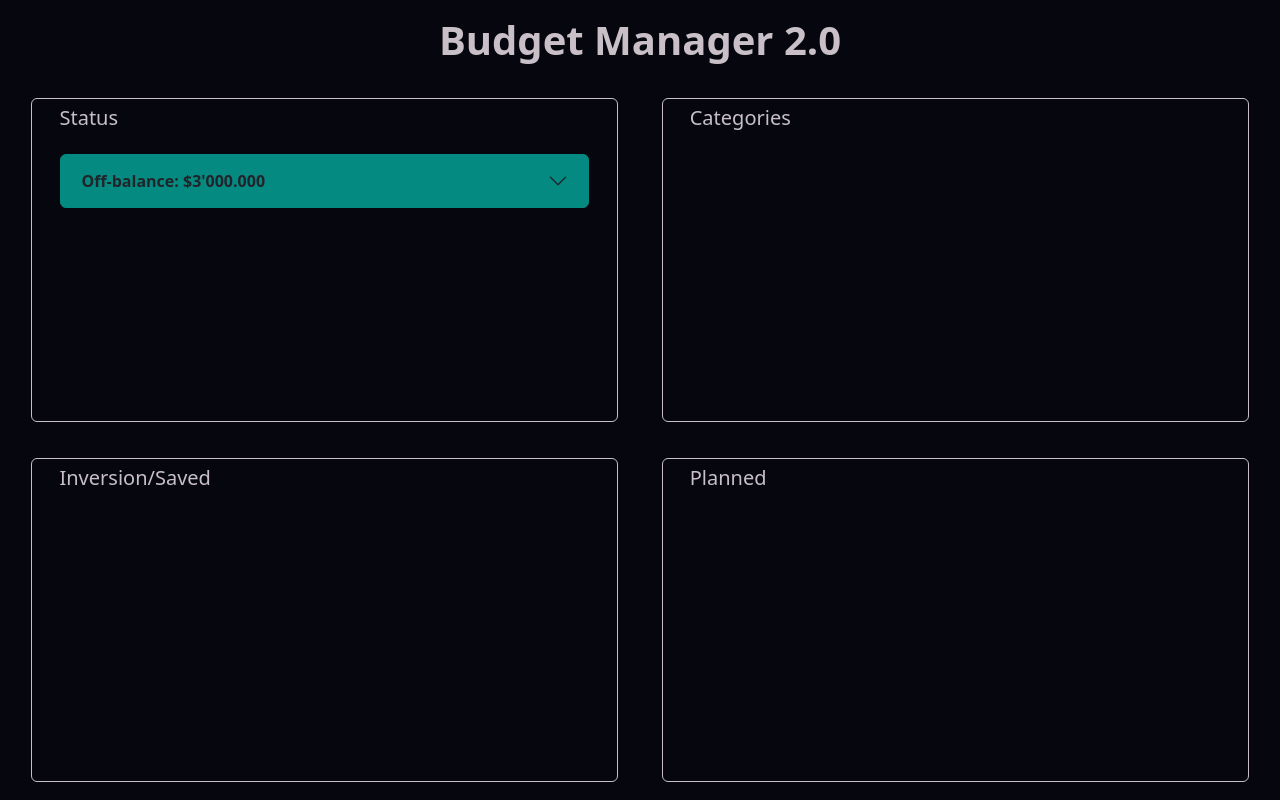
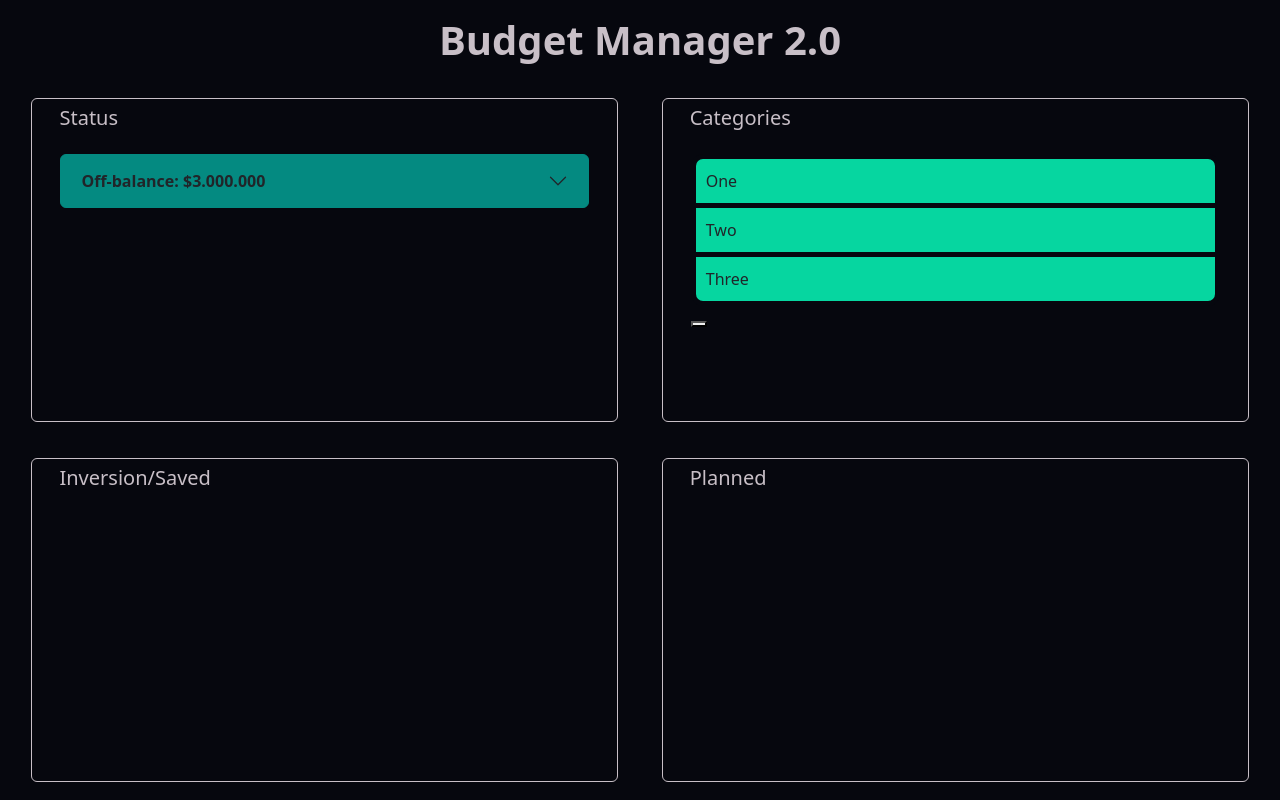
Before and after one commit to pipeotal89/budget-manager, a React (Vite) app: page /1 in a window 1280 px wide. Built offline with nearby package versions, Linux system fonts and the light colour scheme.

Commit message:
Completed table functionality

```diff
--- a/package.json
+++ b/package.json
@@ -12,7 +12,10 @@
   "dependencies": {
     "bootstrap": "^5.3.3",
     "react-bootstrap": "^2.10.4",
+    "react-currency-input-field": "^3.8.0",
     "react-dom": "^18.3.1",
+    "react-icons": "^5.3.0",
+    "react-number-format": "^5.4.0",
     "sass": "^1.77.8"
   },
   "devDependencies": {
--- a/src/App.scss
+++ b/src/App.scss
@@ -6,4 +6,9 @@ $accordion-border-color: #048A81;
 $table-bg: #048A81;
 $table-border-color: #048A81;
 
+$list-group-bg: #06D6A0;
+$list-group-border-color: #06070E;
+$list-group-border-width: 5px;
+$list-group-border-radius: 12px;
+
 @import '../node_modules/bootstrap/scss/bootstrap.scss';
--- a/src/App.tsx
+++ b/src/App.tsx
@@ -1,5 +1,7 @@
 import BudgetCard from "./components/BudgetCard/BudgetCard";
 import BudgetStatus from "./components/BudgetStatus/BudgetStatus";
+import BudgetCategoriesList from "./components/BudgetCategoriesList/BudgetCategoriesList";
+
 import "./App.css";
 
 /*
@@ -37,7 +39,9 @@ function App() {
         <BudgetCard title="Status">
           <BudgetStatus />
         </BudgetCard>
-        <BudgetCard title="Categories"></BudgetCard>
+        <BudgetCard title="Categories">
+          <BudgetCategoriesList />
+        </BudgetCard>
       </div>
       <div className="row">
         <BudgetCard title="Inversion/Saved"></BudgetCard>
--- a/src/components/BudgetCard/BudgetCard.css
+++ b/src/components/BudgetCard/BudgetCard.css
@@ -4,6 +4,7 @@
     height: 90%;
     background-color: #06070E;
     border-color: #C8BFC7;
+    overflow-y: auto;
 }
 
 #card-title {
--- /dev/null
+++ b/src/components/BudgetCategoriesList/BudgetCategoriesList.tsx
@@ -0,0 +1,24 @@
+import { ListGroup } from "react-bootstrap";
+import { useState } from "react";
+
+function BudgetCategoriesList() {
+  const [list, setList] = useState(["One", "Two", "Three"]);
+
+  return (
+    <>
+      <ListGroup>
+        {list.map((element) => (
+          <ListGroup.Item
+            className="d-flex align-items-start"
+            style={{ padding: "10px" }}
+          >
+            {element}
+          </ListGroup.Item>
+        ))}
+      </ListGroup>
+      <button onClick={() => setList((list) => [...list, "Test"])} />
+    </>
+  );
+}
+
+export default BudgetCategoriesList;
--- a/src/components/BudgetStatus/BudgetStatus.css
+++ b/src/components/BudgetStatus/BudgetStatus.css
@@ -8,3 +8,14 @@
     justify-content: center;
     text-align: center;
 }
+
+#status-input {
+    background-color: #C8BFC7;
+    border: none;
+    border-radius: 5px;
+    height: 100%;
+}
+
+.button {
+    cursor: pointer;
+}
--- a/src/components/BudgetStatus/BudgetStatus.tsx
+++ b/src/components/BudgetStatus/BudgetStatus.tsx
@@ -1,55 +1,128 @@
 import { Accordion, Table } from "react-bootstrap";
+import CurrencyInput from "react-currency-input-field";
+import { useState } from "react";
+
+import MoneyFormat from "../MoneyFormat/MoneyFormat";
+
+import { BsFillPencilFill, BsHandThumbsUpFill } from "react-icons/bs";
+
 import "./BudgetStatus.css";
 
-const values = [
-  "$3'000.000",
-  "$1'200.000",
-  "$1'500.000",
-  "$2'200.000",
-  "$500.000",
-  "$1'200.000",
-];
+function BudgetStatus() {
+  const [editBalance, setEditBalance] = useState(false);
+  const [editBudget, setEditBudget] = useState(false);
 
-function BudgetStatus() {
+  const [values, setValues] = useState({
+    offBalance: 3000000,
+    budget: 1200000,
+    planned: 1500000,
+    left: 2200000,
+    currentBalance: 500000,
+    paid: 1200000,
+  });
+
+  const onInputChange = (e: React.ChangeEvent<HTMLInputElement>) => {
+    setValues({
+      ...values,
+      [e.target.name]: parseInt(e.target.value.replace(/[$,]/g, "")),
+    });
+  };
+
   return (
     <Accordion>
       <Accordion.Item eventKey="0">
         <Accordion.Header id="status-header">
-          <text id="status-header-text">Off-balance: {values[0]}</text>
+          <text id="status-header-text">
+            Off-balance: <MoneyFormat value={values.offBalance} />
+          </text>
         </Accordion.Header>
         <Accordion.Body>
           <Table striped hover>
             <thead>
               <tr>
-                <th>Name</th>
-                <th>Value</th>
-                <th>Edit</th>
+                <th style={{ width: "45%" }}>Name</th>
+                <th style={{ width: "45%" }}>Value</th>
+                <th style={{ width: "10%" }}>Edit</th>
               </tr>
             </thead>
             <tbody>
               <tr>
                 <td>Budget</td>
-                <td>{values[1]}</td>
-                <td></td>
+                <td>
+                  {editBudget ? (
+                    <CurrencyInput
+                      id="status-input"
+                      prefix="$"
+                      name="budget"
+                      onChange={onInputChange}
+                      defaultValue={values.budget}
+                    />
+                  ) : (
+                    <MoneyFormat value={values.budget} />
+                  )}
+                </td>
+                <td>
+                  {editBudget ? (
+                    <BsHandThumbsUpFill
+                      className="button"
+                      onClick={() => setEditBudget(false)}
+                    />
+                  ) : (
+                    <BsFillPencilFill
+                      className="button"
+                      onClick={() => setEditBudget(true)}
+                    />
+                  )}
+                </td>
               </tr>
               <tr>
                 <td>Planned</td>
-                <td>{values[2]}</td>
+                <td>
+                  <MoneyFormat value={values.planned} />
+                </td>
                 <td></td>
               </tr>
               <tr>
                 <td>Left</td>
-                <td>{values[3]}</td>
+                <td>
+                  <MoneyFormat value={values.left} />
+                </td>
                 <td></td>
               </tr>
               <tr>
                 <td>Current Balance</td>
-                <td>{values[4]}</td>
-                <td></td>
+                <td>
+                  {editBalance ? (
+                    <CurrencyInput
+                      id="status-input"
+                      prefix="$"
+                      name="currentBalance"
+                      onChange={onInputChange}
+                      defaultValue={values.currentBalance}
+                    />
+                  ) : (
+                    <MoneyFormat value={values.currentBalance} />
+                  )}
+                </td>
+                <td>
+                  {editBalance ? (
+                    <BsHandThumbsUpFill
+                      className="button"
+                      onClick={() => setEditBalance(false)}
+                    />
+                  ) : (
+                    <BsFillPencilFill
+                      className="button"
+                      onClick={() => setEditBalance(true)}
+                    />
+                  )}
+                </td>
               </tr>
               <tr>
                 <td>Paid from Planned</td>
-                <td>{values[5]}</td>
+                <td>
+                  <MoneyFormat value={values.paid} />
+                </td>
                 <td></td>
               </tr>
             </tbody>
--- /dev/null
+++ b/src/components/MoneyFormat/MoneyFormat.tsx
@@ -0,0 +1,22 @@
+import { NumericFormat } from "react-number-format";
+
+interface MoneyFormatProps {
+  value: number;
+}
+
+function MoneyFormat(props: MoneyFormatProps) {
+  const { value } = props;
+
+  return (
+    <NumericFormat
+      value={value}
+      displayType={"text"}
+      thousandSeparator={"."}
+      decimalSeparator={","}
+      prefix={"$"}
+      renderText={(value) => <text>{value}</text>}
+    />
+  );
+}
+
+export default MoneyFormat;
```
Also changed, not shown: src/components/List/List.tsx (deleted, +0 -31 lines), 1 other file (tests, documents, lock files or other folders).
